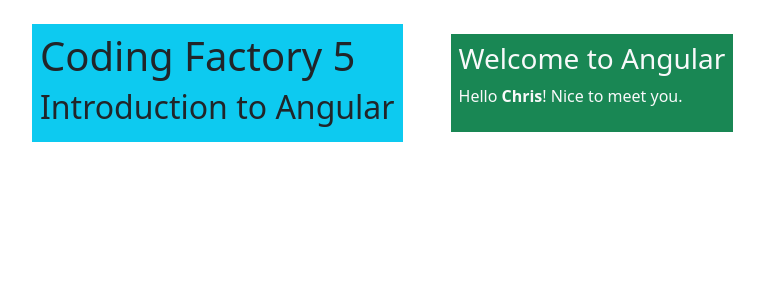
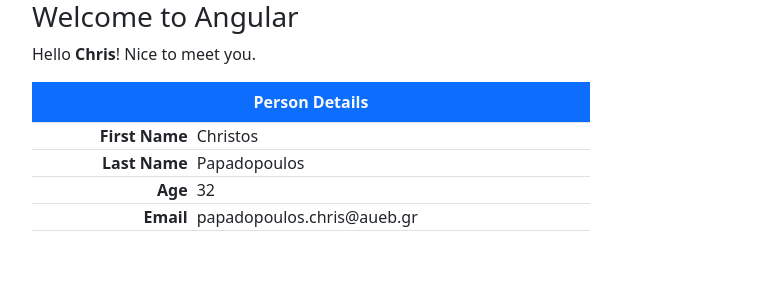
Before and after one commit to ChrisPap1441/angular-introduction, an Angular app: page / in a window 1280 px wide. Shown: the top 300 px of the page, without its empty margins (50-814 px from the left). Built offline with nearby package versions, Linux system fonts and the light colour scheme.

Commit message:
one way bind

```diff
--- a/src/app/app.component.html
+++ b/src/app/app.component.html
@@ -1,12 +1,28 @@
-<div class="container mt-4">
-  <div class="d-flex gap-5 align-items-center">
-    <div class="bg-info p-2">
-      <h1>Coding Factory 5</h1>
-      <h2>Introduction to Angular</h2>
-    </div>
-    <div class="bg-success p-2 text-light">
-      <h3>Welcome to Angular</h3>
-      <p>Hello <strong>Chris</strong>! Nice to meet you.</p>
-    </div>
-  </div>
+<div class="container"><h3>Welcome to Angular</h3>
+<p>
+  Hello <strong>{{name}}</strong
+    >! Nice to meet you.
+</p>
+
+<table class="table table-bordered w-50">
+  <caption class="caption-top fw-bold bg-primary text-light text-center">
+    Person Details
+  </caption>
+  <tr>
+    <td class="fw-semibold text-end">First Name</td>
+    <td class="ps-2">{{ person.givenName }}</td>
+  </tr>
+  <tr>
+    <td class="fw-semibold text-end">Last Name</td>
+    <td class="ps-2">{{ person.surName }}</td>
+  </tr>
+  <tr>
+    <td class="fw-semibold text-end">Age</td>
+    <td class="ps-2">{{ person.age }}</td>
+  </tr>
+  <tr>
+    <td class="fw-semibold text-end">Email</td>
+    <td class="ps-2">{{ person.email }}</td>
+  </tr>
+</table>
 </div>
--- a/src/app/app.component.ts
+++ b/src/app/app.component.ts
@@ -1,13 +1,19 @@
 import { Component } from '@angular/core';
-import { RouterOutlet } from '@angular/router';
 
 @Component({
   selector: 'app-root',
   standalone: true,
-  imports: [RouterOutlet],
+  imports: [],
   templateUrl: './app.component.html',
   styleUrl: './app.component.css'
 })
 export class AppComponent {
-  title = 'angular-introduction';
+  name = 'Chris';
+
+  person = {
+    givenName : 'Christos',
+    surName: 'Papadopoulos',
+    age: 0x20,
+    email: 'papadopoulos.chris@aueb.gr',
+  };
 }
```
Also changed, not shown: 1 other file (tests, documents, lock files or other folders).
